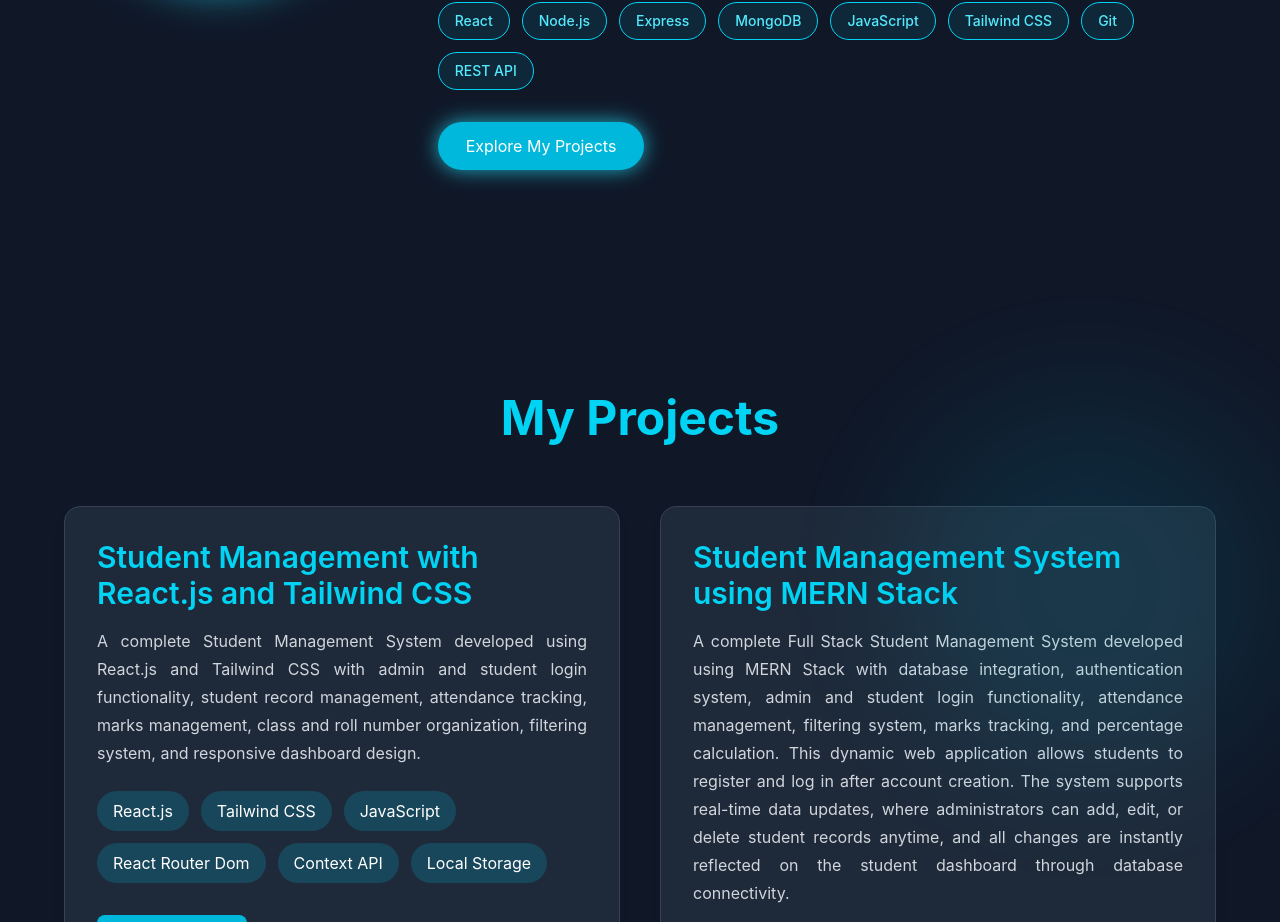
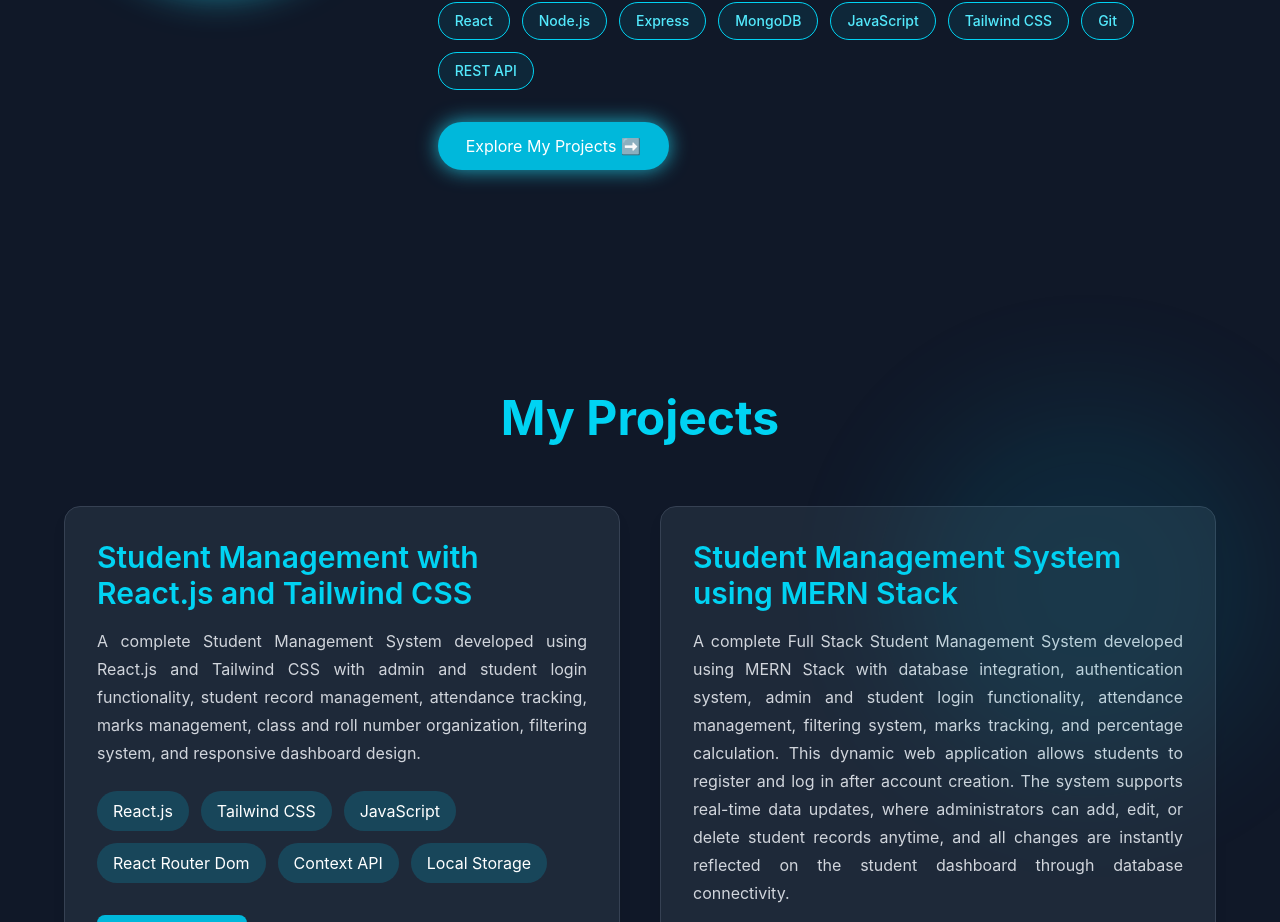
Before and after one commit to himanshurajvaishnav123/portfolio, a React app: page / in a window 1280 px wide. Shown: the part 1420-2342 px from the top of the page. Built offline with nearby package versions, Linux system fonts and the light colour scheme; the HTML template or start-up script is replaced by a standard one.

Commit message:
arrow on go to projects button

```diff
--- a/src/pages/PortfolioHome.jsx
+++ b/src/pages/PortfolioHome.jsx
@@ -315,7 +315,7 @@ function PortfolioHome() {
                     });
                 }}
             >
-                Explore My Projects
+                Explore My Projects ➡️
             </button>
 
         </div>
```
